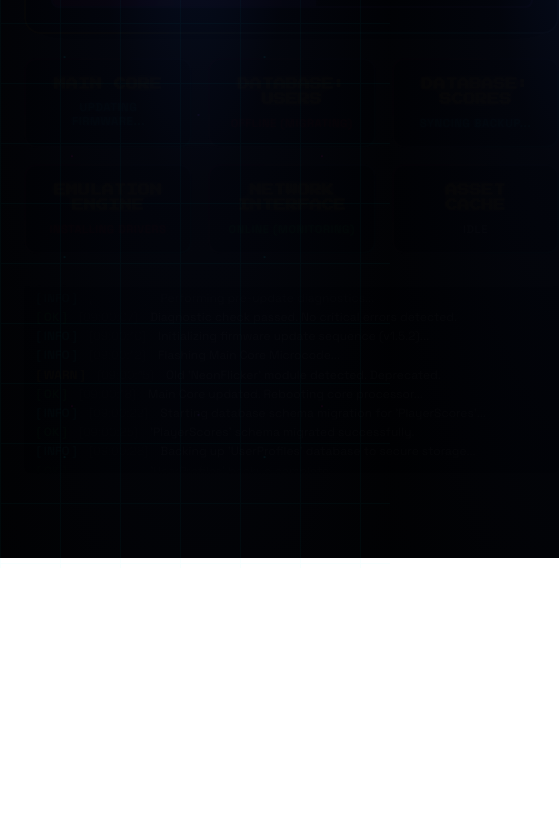
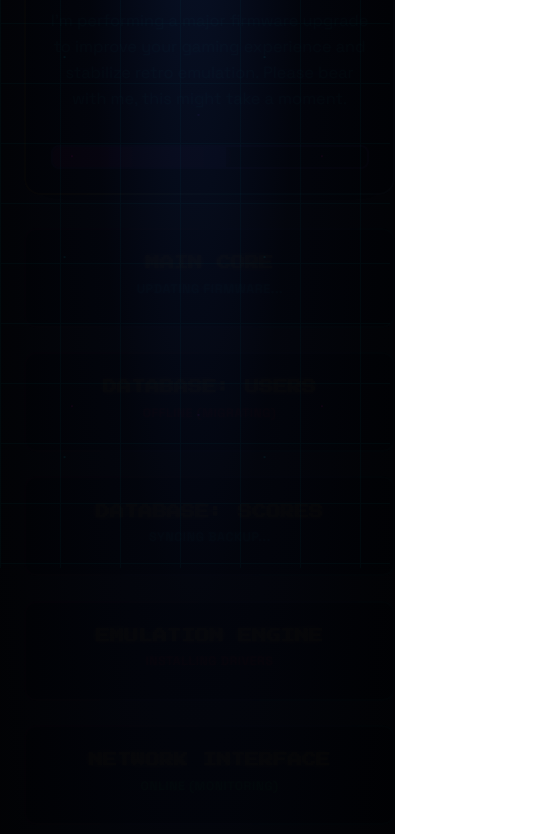
Before and after one commit to PaoloFS/Arcade-Games, a plain HTML site: page index.html in a window 390 px wide. Shown: the part 286-1120 px from the top of the page, 559 px wide, since content can reach past the window. Before the commit the page ends 844 px from the top, so only its background shows below. Drawn offline with Linux system fonts and the light colour scheme.

Commit message:
index.html

```diff
--- a/index.html
+++ b/index.html
@@ -11,7 +11,7 @@
 
     <style>
        /* ============================================
-         * RESET & YOUR DESIGN TOKENS (OKLCH)
+ * RESET & DESIGN TOKENS (Con Clamp)
  * ============================================ */
 *, *::before, *::after {
     box-sizing: border-box;
@@ -20,21 +20,20 @@
 }
 
 :root {
-            /* Your Neon Arcade Colors */
+    /* Tus Colores Neon Arcade (OKLCH) */
     --neon-cyan: oklch(0.85 0.25 195);
     --neon-pink: oklch(0.65 0.30 350);
     --neon-yellow: oklch(0.85 0.20 85);
     --neon-purple: oklch(0.60 0.28 290);
     --neon-green: oklch(0.80 0.25 145);
-            --neon-red: oklch(0.60 0.30 20); /* Nuevo color para errores */
+    --neon-red: oklch(0.60 0.30 20); /* Para errores */
 
-            /* Your Backgrounds */
+    /* Tus Fondos */
     --bg-dark: oklch(0.12 0.02 265);
     --bg-darker: oklch(0.08 0.01 265);
     --bg-card: oklch(0.15 0.03 265 / 0.95);
-            --bg-glass: oklch(0.18 0.03 265 / 0.7);
 
-            /* Your Spacing & Radii */
+    /* Tu Espaciado Fluido (Clamp) */
     --space-3xs: clamp(0.25rem, 0.24rem + 0.05vw, 0.31rem);
     --space-2xs: clamp(0.5rem, 0.48rem + 0.09vw, 0.63rem);
     --space-xs: clamp(0.75rem, 0.73rem + 0.14vw, 0.94rem);
@@ -42,22 +41,32 @@
     --space-md: clamp(1.5rem, 1.45rem + 0.28vw, 1.88rem);
     --space-lg: clamp(2rem, 1.94rem + 0.37vw, 2.5rem);
     --space-xl: clamp(3rem, 2.91rem + 0.56vw, 3.75rem);
+
+    /* Tu Tipografía Fluida (Clamp) */
+    --fs-xs: clamp(0.75rem, 0.73rem + 0.14vw, 0.94rem);
+    --fs-sm: clamp(0.875rem, 0.85rem + 0.16vw, 1.09rem);
+    --fs-base: clamp(1rem, 0.97rem + 0.19vw, 1.25rem);
+    --fs-md: clamp(1.125rem, 1.09rem + 0.21vw, 1.41rem);
+    --fs-lg: clamp(1.25rem, 1.21rem + 0.23vw, 1.56rem);
+    --fs-xl: clamp(1.5rem, 1.45rem + 0.28vw, 1.88rem);
+    --fs-2xl: clamp(2rem, 1.94rem + 0.37vw, 2.5rem);
+    --fs-3xl: clamp(2.5rem, 2.42rem + 0.47vw, 3.13rem);
+
+    /* Tus Radios */
     --radius-sm: clamp(0.5rem, 0.48rem + 0.09vw, 0.63rem);
     --radius-md: clamp(0.75rem, 0.73rem + 0.14vw, 0.94rem);
     --radius-lg: clamp(1rem, 0.97rem + 0.19vw, 1.25rem);
-            --radius-full: 9999px;
 
-            /* Your Fonts */
+    /* Tus Fuentes */
     --font-pixel: 'Press Start 2P', monospace;
     --font-sans: 'Space Grotesk', sans-serif;
 
-            /* Transitions */
+    /* Tus Transiciones */
     --transition-base: 250ms cubic-bezier(0.4, 0, 0.2, 1);
-            --transition-slow: 350ms cubic-bezier(0.4, 0, 0.2, 1);
 }
 
 /* ============================================
-         * BASE STYLES & BACKGROUND
+ * ESTILOS BASE & FONDO
  * ============================================ */
 html {
     -webkit-font-smoothing: antialiased;
@@ -79,7 +88,7 @@
     position: relative;
 }
 
-        /* Your subtle grid background */
+/* Fondo de grid sutil */
 body::before {
     content: '';
     position: fixed;
@@ -91,10 +100,10 @@
     opacity: 0.03;
     pointer-events: none;
     z-index: 0;
-            animation: gridFloat 30s linear infinite; /* Reuse your animation */
+    animation: gridFloat 30s linear infinite;
 }
 
-        /* Your particle background */
+/* Fondo de partículas sutil */
 body::after {
     content: '';
     position: fixed;
@@ -111,7 +120,7 @@
 }
 
 /* ============================================
-         * LOADING SCREEN (New Feature)
+ * PANTALLA DE CARGA
  * ============================================ */
 .loading-screen {
     position: fixed;
@@ -120,7 +129,6 @@
     z-index: 9999;
     display: grid;
     place-items: center;
-            /* CSS controls the fade out */
     transition: opacity 1s ease-out 2s, visibility 1s ease-out 2s;
 }
 
@@ -131,26 +139,24 @@
 
 .loader-text {
     font-family: var(--font-pixel);
-            font-size: clamp(1.2rem, 4vw, 2.5rem);
+    font-size: var(--fs-2xl); /* Usando tu variable clamp */
     color: var(--neon-cyan);
     text-shadow: 0 0 10px var(--neon-cyan);
-            /* Combines a glitch and a fade in/out */
     animation: textGlitch 1.5s linear infinite alternate, fadeInOut 2s ease-in-out;
 }
 
 /* ============================================
-         * MAIN MAINTENANCE UI
+ * UI PRINCIPAL DE MANTENIMIENTO
  * ============================================ */
 .maintenance-container {
     position: relative;
     z-index: 10;
     display: flex;
     flex-direction: column;
-            gap: var(--space-lg);
+    gap: var(--space-lg); /* Usando tu variable clamp */
     max-inline-size: 1000px;
     inline-size: 95vw;
-            opacity: 0; /* Hidden until loading screen fades */
-            /* Fades in after the loading screen (2s) starts to fade (2.5s) */
+    opacity: 0;
     transition: opacity 1s ease-in 2.5s;
 }
 
@@ -160,7 +166,7 @@
 
 .header-section {
     text-align: center;
-            padding: var(--space-md);
+    padding: var(--space-md); /* Usando tu variable clamp */
     background: var(--bg-card);
     border: 2px solid transparent;
     border-radius: var(--radius-lg);
@@ -171,6 +177,7 @@
     position: relative;
 }
 
+/* Borde animado */
 .header-section::before {
     content: '';
     position: absolute;
@@ -194,15 +201,15 @@
 
 h1 {
     font-family: var(--font-pixel);
-            font-size: clamp(1.8rem, 4vw, 2.8rem);
+    font-size: var(--fs-2xl); /* Usando tu variable clamp */
     line-height: 1.4;
     color: var(--neon-yellow);
     text-shadow: 0 0 20px var(--neon-yellow);
-            margin-block-end: var(--space-sm);
+    margin-block-end: var(--space-sm); /* Usando tu variable clamp */
 }
 
 .status-message {
-            font-size: clamp(1rem, 2vw, 1.25rem);
+    font-size: var(--fs-base); /* Usando tu variable clamp */
     color: var(--neon-cyan);
     text-shadow: 0 0 12px var(--neon-cyan);
     opacity: 0.9;
@@ -211,19 +218,18 @@
     margin-inline: auto;
 }
 
-        /* Progress Bar (more complex, 'Houdini' style) */
+/* Barra de Progreso */
 .progress-indicator {
     inline-size: 100%;
-            block-size: var(--space-md);
+    block-size: var(--space-md); /* Usando tu variable clamp */
     background: oklch(0 0 0 / 0.6);
     border: 2px solid var(--neon-purple);
     border-radius: var(--radius-sm);
     overflow: hidden;
     position: relative;
     box-shadow: inset 0 0 15px var(--neon-purple) / 30%;
-            margin-block-start: var(--space-lg);
+    margin-block-start: var(--space-lg); /* Usando tu variable clamp */
 
-            /* Background stripes for a processing look */
     background-image: repeating-linear-gradient(
         45deg,
         oklch(0 0 0 / 0.2),
@@ -236,25 +242,26 @@
 }
 
 .progress-fill {
-            inline-size: 0%; /* Controlled by JS */
+    inline-size: 0%; /* Controlado por JS */
     block-size: 100%;
     background: linear-gradient(90deg, var(--neon-pink), var(--neon-purple));
-            transition: inline-size 0.5s ease-out; /* Smooth fill */
+    transition: inline-size 0.5s ease-out;
     box-shadow: 0 0 15px var(--neon-pink);
 }
 
-        /* Status Modules Grid */
+/* Grid de Módulos (Responsivo por naturaleza) */
 .modules-grid {
     display: grid;
-            grid-template-columns: repeat(auto-fit, minmax(200px, 1fr));
-            gap: var(--space-md);
+    /* Usa auto-fit y minmax para responsiveness automático */
+    grid-template-columns: repeat(auto-fit, minmax(min(240px, 100%), 1fr));
+    gap: var(--space-md); /* Usando tu variable clamp */
 }
 
 .module-card {
     background: var(--bg-card);
     border: 2px solid transparent;
     border-radius: var(--radius-md);
-            padding: var(--space-md);
+    padding: var(--space-md); /* Usando tu variable clamp */
     backdrop-filter: blur(15px);
     -webkit-backdrop-filter: blur(15px);
     box-shadow: 0 4px 16px oklch(0 0 0 / 0.25);
@@ -262,7 +269,7 @@
     background-clip: padding-box;
     text-align: center;
     transition: all var(--transition-base);
-            min-block-size: 100px; /* Min height for modules */
+    min-block-size: 100px;
 }
 
 .module-card:hover {
@@ -298,16 +305,16 @@
 
 .module-title {
     font-family: var(--font-pixel);
-            font-size: 0.9rem;
+    font-size: var(--fs-sm); /* Usando tu variable clamp */
     color: var(--neon-yellow);
     text-shadow: 0 0 8px var(--neon-yellow);
-            margin-block-end: var(--space-2xs);
+    margin-block-end: var(--space-2xs); /* Usando tu variable clamp */
     line-height: 1.3;
 }
 
 .module-status {
     font-family: var(--font-sans);
-            font-size: 0.8rem;
+    font-size: var(--fs-xs); /* Usando tu variable clamp */
     font-weight: 600;
     letter-spacing: 0.05em;
     text-transform: uppercase;
@@ -318,21 +325,21 @@
 .module-card[data-state="updating"] .module-status { color: var(--neon-cyan); text-shadow: 0 0 5px var(--neon-cyan); animation: pulse 1.5s infinite; }
 .module-card[data-state="idle"] .module-status { color: oklch(0.7 0 0); } /* Grey */
 
-        /* Detailed Status Log */
+/* Log de Estado Detallado */
 .status-log-section {
     background: oklch(0 0 0 / 0.7);
     border: 1px solid var(--neon-cyan) / 20%;
     border-radius: var(--radius-md);
-            max-block-size: 300px; /* Taller log */
+    max-block-size: 300px;
     overflow: hidden;
-            padding: var(--space-sm);
+    padding: var(--space-sm); /* Usando tu variable clamp */
     box-shadow: inset 0 0 20px oklch(0 0 0 / 0.5);
     -webkit-mask-image: linear-gradient(transparent, black var(--space-lg), black 90%, transparent);
     mask-image: linear-gradient(transparent, black var(--space-lg), black 90%, transparent);
     position: relative;
 }
 
-        .status-log-section::before { /* Animated scanline on log */
+.status-log-section::before { /* Scanline animado en el log */
     content: '';
     position: absolute;
     inset: 0;
@@ -349,17 +356,17 @@
 
 .status-log {
     list-style: none;
-            animation: scrollLog 60s linear infinite; /* Slower for more content */
+    animation: scrollLog 60s linear infinite; /* Más lento para más contenido */
 }
 
 .status-log li {
-            font-family: 'Space Grotesk', monospace; /* More terminal-like font */
-            font-size: 0.85rem;
+    font-family: 'Space Grotesk', monospace;
+    font-size: var(--fs-sm); /* Usando tu variable clamp */
     line-height: 1.6;
     color: oklch(0.85 0 0);
     display: flex;
-            gap: var(--space-xs);
-            white-space: nowrap; /* Prevent wrapping for terminal feel */
+    gap: var(--space-xs); /* Usando tu variable clamp */
+    white-space: nowrap;
 }
 
 .status-log li span {
@@ -380,7 +387,7 @@
 .status-log li[data-log-status="debug"]::before { content: '[ DEBUG ]'; color: var(--neon-purple); opacity: 0.7; }
 
 /* ============================================
-         * ANIMATIONS (REUSED & NEW)
+ * ANIMACIONES
  * ============================================ */
 @keyframes fadeIn {
     from { opacity: 0; transform: translateY(10px); }
@@ -425,7 +432,7 @@
 
 @keyframes scrollLog {
     0% { transform: translateY(0); }
-            100% { transform: translateY(-50%); } /* Scrolls exactly half the list */
+    100% { transform: translateY(-50%); }
 }
 
 @keyframes gridFloat {
@@ -443,116 +450,15 @@
     50% { opacity: 0.7; }
 }
 
-        /* Responsive adjustments */
-        @media (max-width: 600px) {
-            .modules-grid {
-                grid-template-columns: 1fr;
+/* ============================================
+ * ACCESIBILIDAD
+ * ============================================ */
+@media (prefers-reduced-motion: reduce) {
+    *, *::before, *::after {
+        animation: none !important;
+        transition: none !important;
     }
 }
-
-        /* ============================================
- * SUPER RESPONSIVE OPTIMIZATION
- * ============================================ */
-
-/* Celulares pequeños (≤ 600px) */
-@media (max-width: 600px) {
-
-    body {
-        overflow-y: auto;               /* Permite scroll */
-        padding: var(--space-sm);
-    }
-
-    .maintenance-container {
-        gap: var(--space-md);
-        inline-size: 100%;
-    }
-
-    .header-section {
-        padding: var(--space-sm);
-    }
-
-    h1 {
-        font-size: clamp(1.2rem, 5vw, 2rem);
-        line-height: 1.3;
-    }
-
-    .status-message {
-        font-size: 0.9rem;
-    }
-
-    .progress-indicator {
-        block-size: 1.2rem;
-    }
-
-    .modules-grid {
-        grid-template-columns: 1fr;     /* Una columna en móvil */
-        gap: var(--space-sm);
-    }
-
-    .module-card {
-        padding: var(--space-sm);
-        min-block-size: auto;
-    }
-
-    .module-title {
-        font-size: 0.75rem;
-    }
-
-    .module-status {
-        font-size: 0.7rem;
-    }
-
-    .status-log-section {
-        max-block-size: 200px;          /* Más pequeño para pantallas chicas */
-        padding: var(--space-xs);
-    }
-
-    .status-log li {
-        font-size: 0.75rem;
-    }
-}
-
-/* Tablets (600px – 900px) */
-@media (max-width: 900px) {
-
-    body {
-        padding: var(--space-md);
-        overflow-y: auto;
-    }
-
-    .modules-grid {
-        grid-template-columns: repeat(auto-fit, minmax(160px, 1fr));
-    }
-
-    .header-section {
-        padding: var(--space-md);
-    }
-}
-
-/* Ultra Small Screens (≤ 380px) */
-@media (max-width: 380px) {
-    h1 {
-        font-size: 1.1rem;
-    }
-
-    .loader-text {
-        font-size: 1rem;
-    }
-
-    .module-title {
-        font-size: 0.7rem;
-    }
-
-    .module-status {
-        font-size: 0.65rem;
-    }
-
-    .status-log li {
-        font-size: 0.7rem;
-    }
-}
-
-
     </style>
 </head>
 <body>
```
Lines whose indentation alone changed are shown as unchanged.
